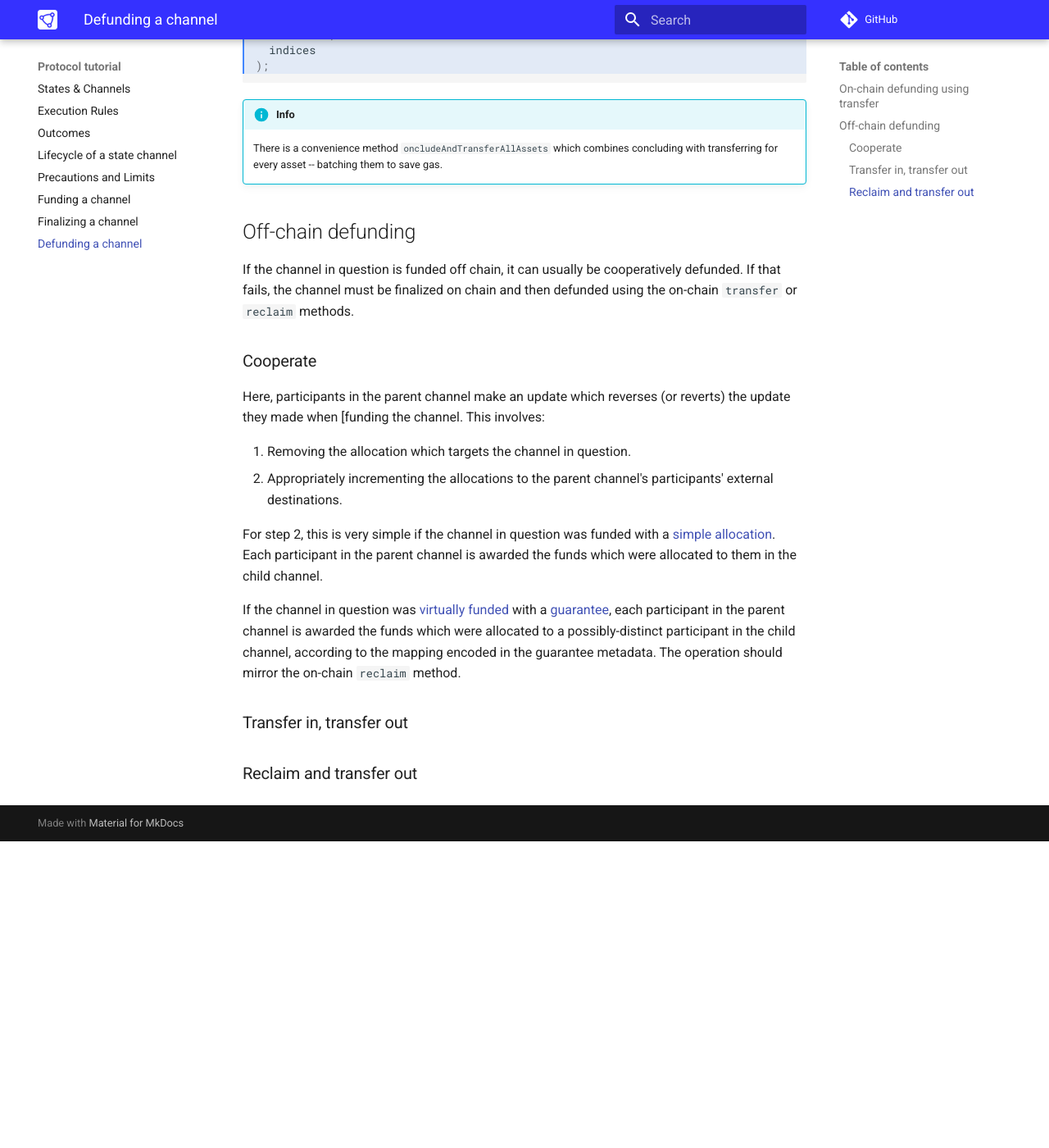
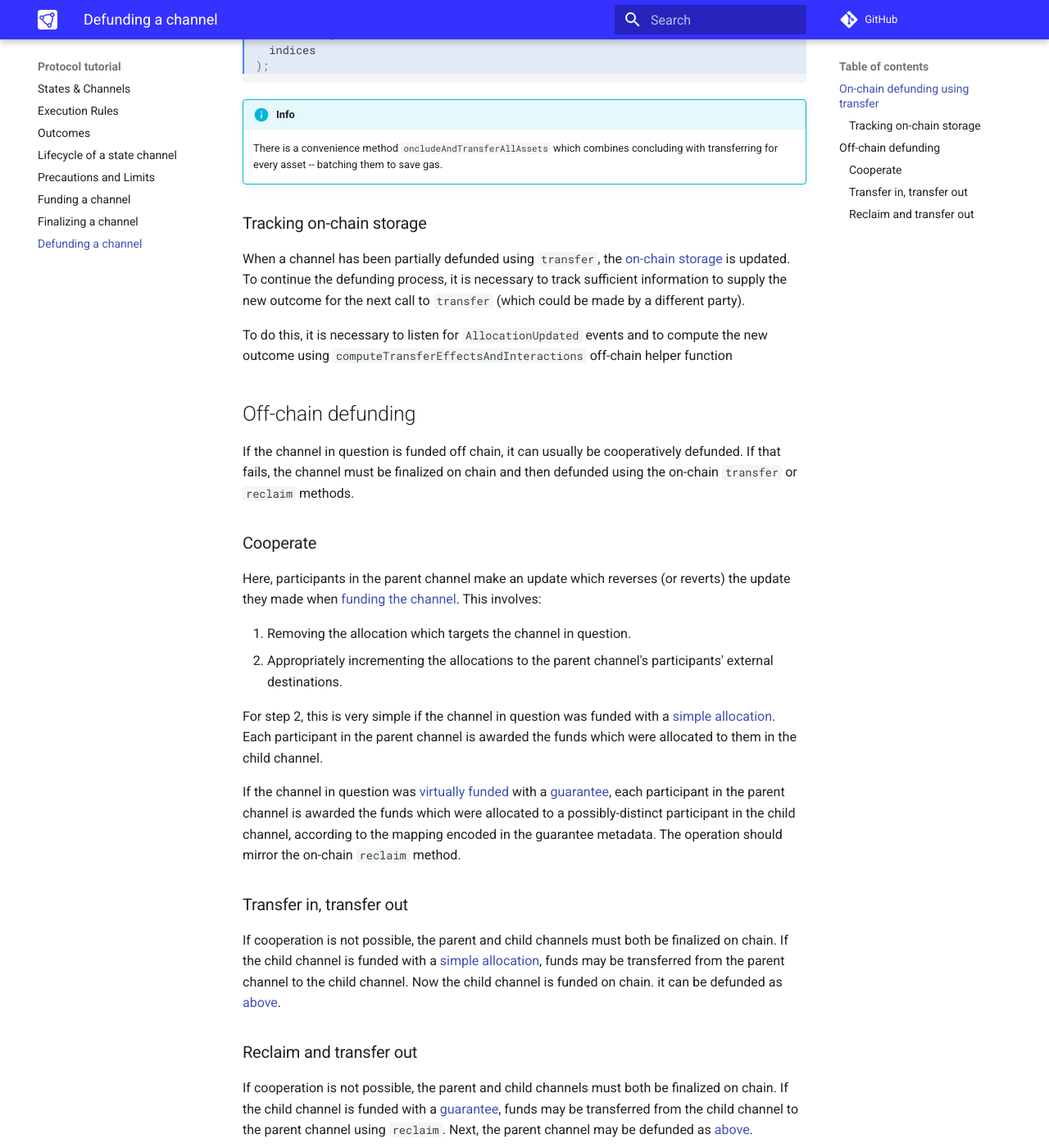
Before and after one commit to statechannels/go-nitro, an MkDocs documentation site: the page built from docs/protocol-tutorial/0080-defunding-a-channel.md, in a window 1280 px wide and 1400 px high, scrolled down 967 px. Shown: the whole window at 82% size. Built offline with MkDocs 1.6.1 and Material for MkDocs 9.7.7, drawn with Linux system fonts in a browser that asks for light colours; comment, search, counter and statistics services are not loaded; before the commit the page ends 1993 px from its top, so only the background shows below that.

Commit message:
tracking off-chain storage

```diff
--- a/docs/protocol-tutorial/0080-defunding-a-channel.md
+++ b/docs/protocol-tutorial/0080-defunding-a-channel.md
@@ -46,13 +46,19 @@ const tx2 = NitroAdjudicator.transfer(
 
     There is a convenience method `oncludeAndTransferAllAssets` which combines concluding with transferring for every asset --  batching them to save gas.
 
+### Tracking on-chain storage
+
+When a channel has been partially defunded using `transfer`, the [on-chain storage](./0040-lifecycle-of-a-channel.md#adjudicator-storage) is updated. To continue the defunding process, it is necessary to track sufficient information to supply the new outcome for the next call to `transfer` (which could be made by a different party).
+
+To do this, it is necessary to listen for `AllocationUpdated` events and to compute the new outcome using `computeTransferEffectsAndInteractions` off-chain helper function
+
 ## Off-chain defunding
 
 If the channel in question is funded off chain, it can usually be cooperatively defunded. If that fails, the channel must be finalized on chain and then defunded using the on-chain `transfer` or `reclaim` methods.
 
 ### Cooperate
 
-Here, participants in the parent channel make an update which reverses (or reverts) the update they made when [funding the channel[](./0060-funding-a-channel.md#fund-virtually). This involves:
+Here, participants in the parent channel make an update which reverses (or reverts) the update they made when [funding the channel](./0060-funding-a-channel.md#fund-virtually). This involves:
 
 1. Removing the allocation which targets the channel in question.
 2. Appropriately incrementing the allocations to the parent channel's participants' external destinations.
@@ -63,4 +69,8 @@ If the channel in question was [virtually funded](./0060-funding-a-channel.md#fu
 
 ### Transfer in, transfer out
 
+If cooperation is not possible, the parent and child channels must both be finalized on chain. If the child channel is funded with a [simple allocation](./0030-outcomes.md#simple-allocations), funds may be transferred from the parent channel to the child channel. Now the child channel is funded on chain. it can be defunded as [above](#on-chain-defunding-using-transfer).
+
 ### Reclaim and transfer out
+
+If cooperation is not possible, the parent and child channels must both be finalized on chain. If the child channel is funded with a [guarantee](./0030-outcomes.md#guarantees), funds may be transferred from the child channel to the parent channel using `reclaim`. Next, the parent channel may be defunded as [above](#on-chain-defunding-using-transfer).
```
